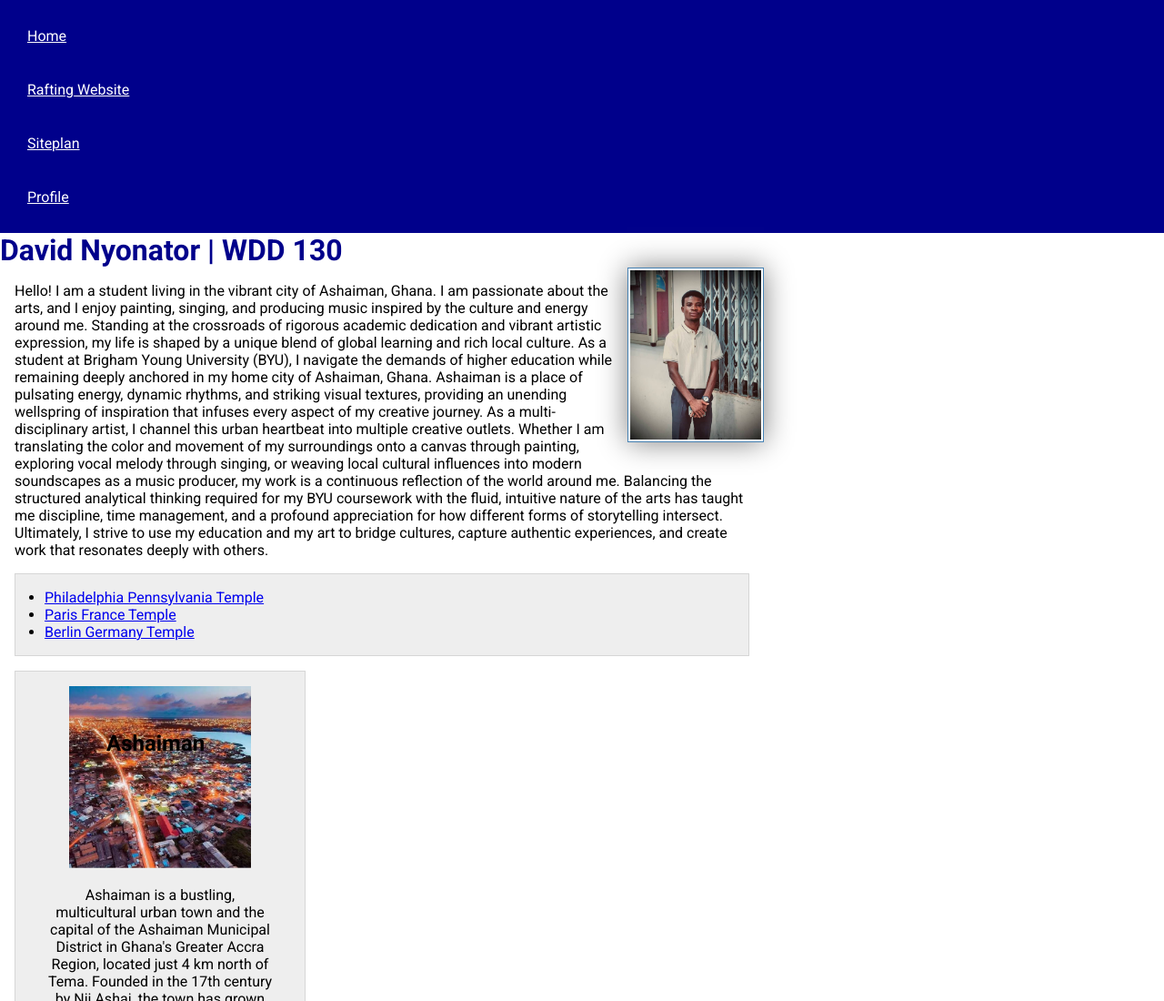
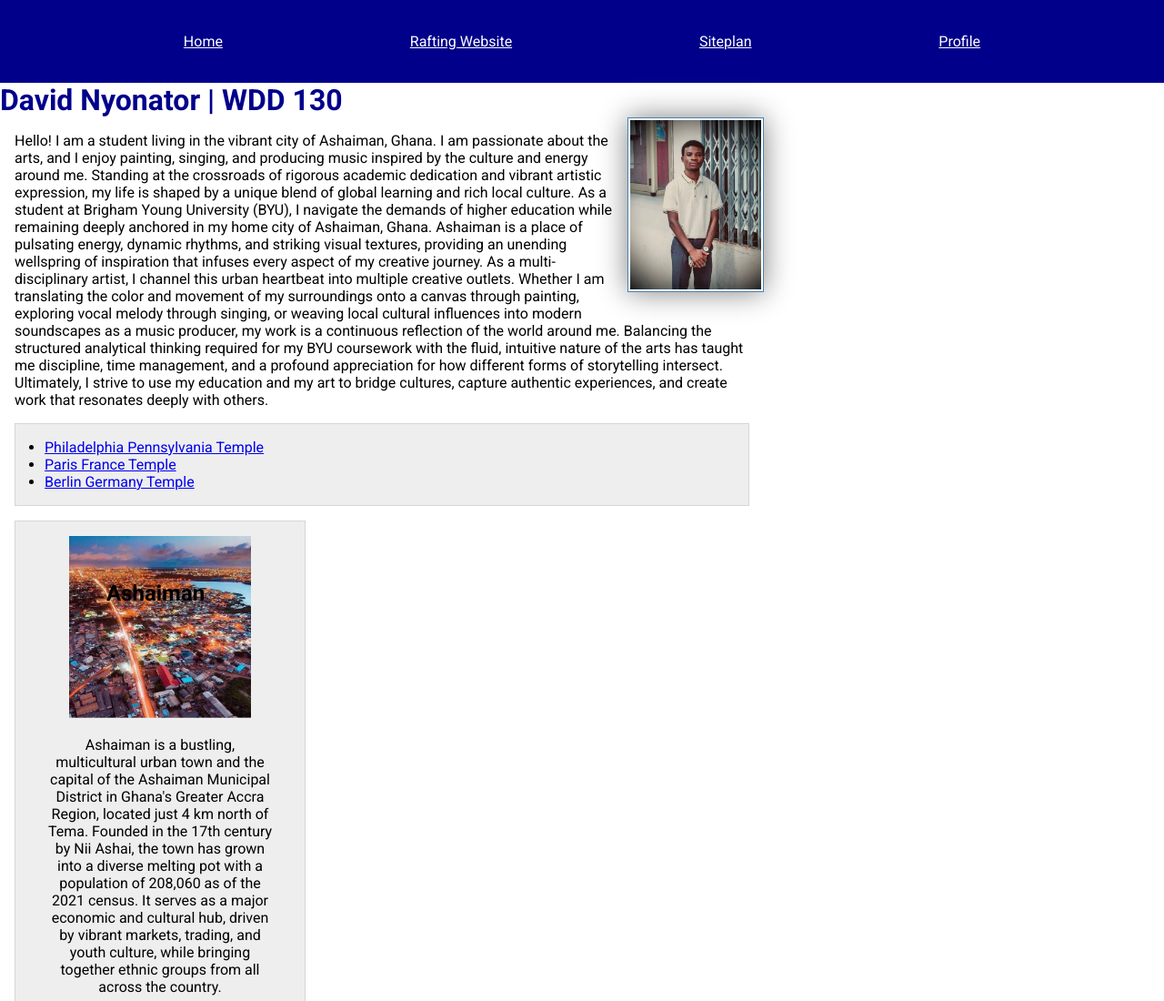
Before and after one commit to David0245/wdd130, a plain HTML site: page index.html in a window 1280 px wide. Shown: the top 1100 px of the page at 91% size. Drawn offline with Linux system fonts and the light colour scheme.

Commit message:
update on homepage

```diff
--- a/styles/styles.css
+++ b/styles/styles.css
@@ -12,8 +12,10 @@ body {
 nav {
 
     background-color: darkblue;
-    padding: 10px;
-
+    padding: 1rem;
+    display: flex;
+    justify-content: space-evenly;
+    align-items: center;
 }
 
 nav a {
```
